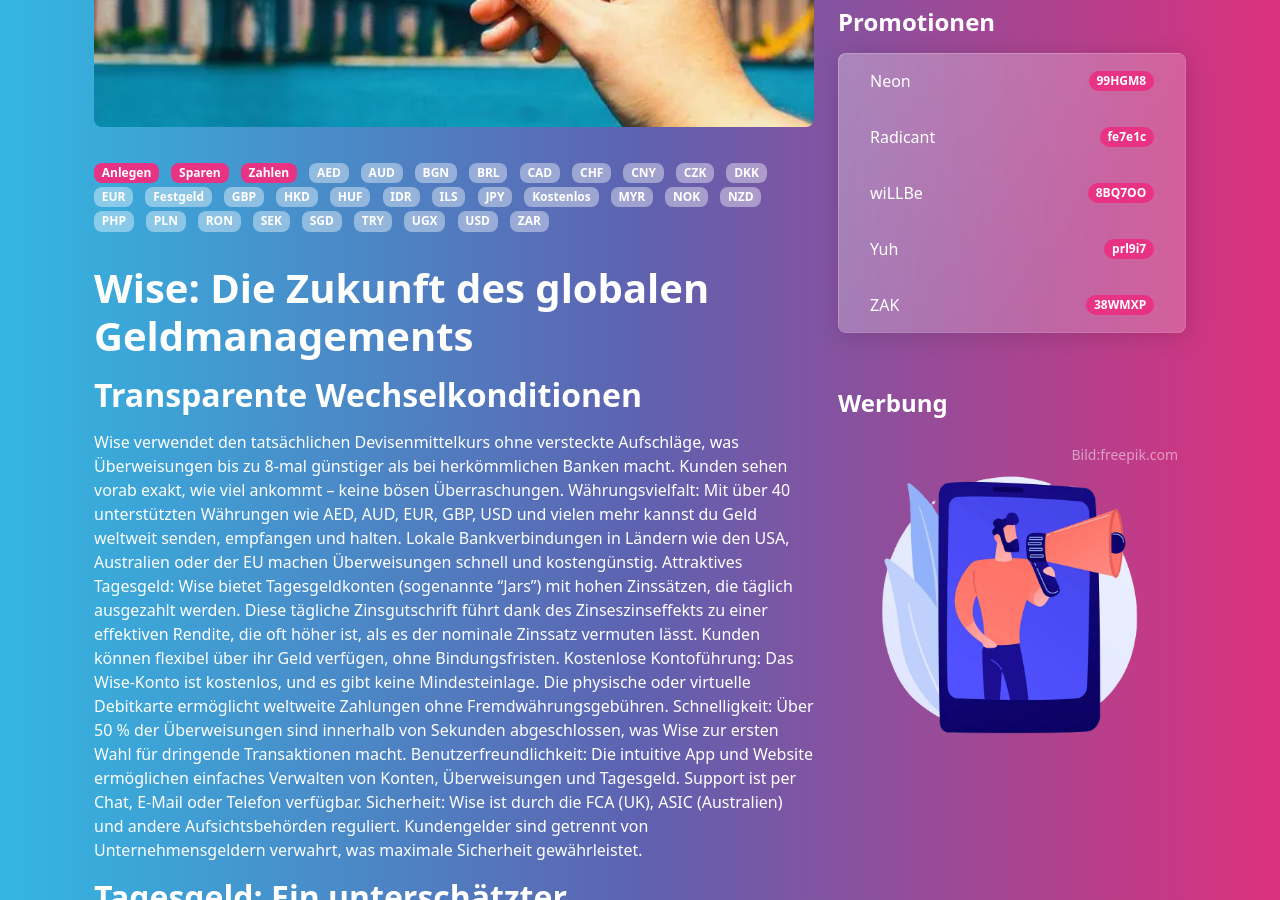
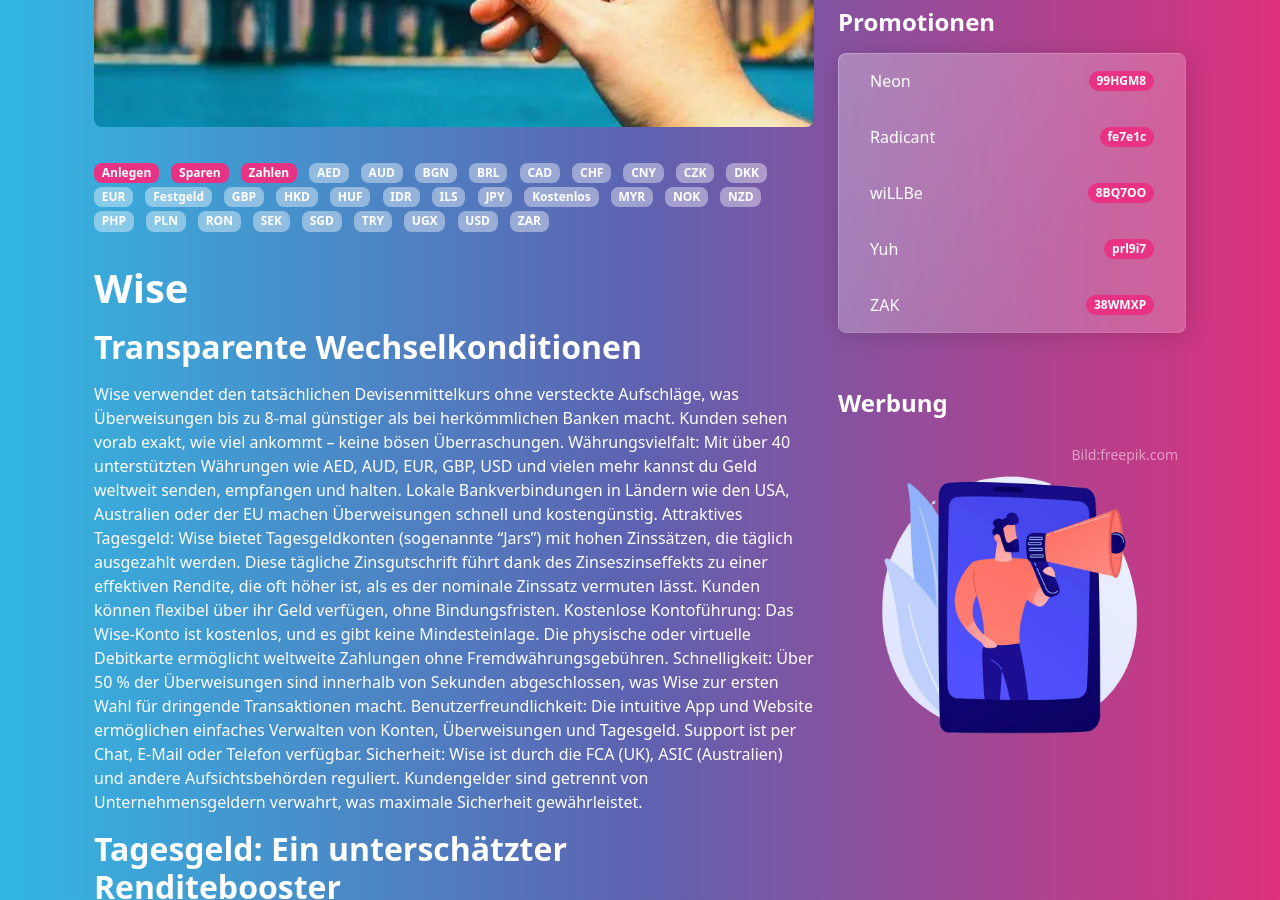
Before and after one commit to tirkio/tirkio.com, a Jekyll site: the page built from _posts/2025-07-12-wise.md, in a window 1280 px wide and 900 px high, scrolled down 337 px. Built offline with Jekyll 4.4.1, drawn with Linux system fonts in a browser that asks for light colours; comment, search, counter and statistics services are not loaded.

Commit message:
Update 2025-07-12-wise.md

```diff
--- a/_posts/2025-07-12-wise.md
+++ b/_posts/2025-07-12-wise.md
@@ -1,6 +1,6 @@
 ---
 layout: post
-title: "Wise: Die Zukunft des globalen Geldmanagements"
+title: "Wise"
 categories: [ Sparen, Anlegen, Zahlen ]
 tags: [ Kostenlos,Festgeld,AED,AUD,BGN,BRL,CAD,CHF,CNY,CZK,DKK,EUR,GBP,HKD,HUF,IDR,ILS,JPY,MYR,NOK,NZD,PHP,PLN,RON,SEK,SGD,TRY,UGX,USD,ZAR]
 image: assets/images/wise.webp
```
